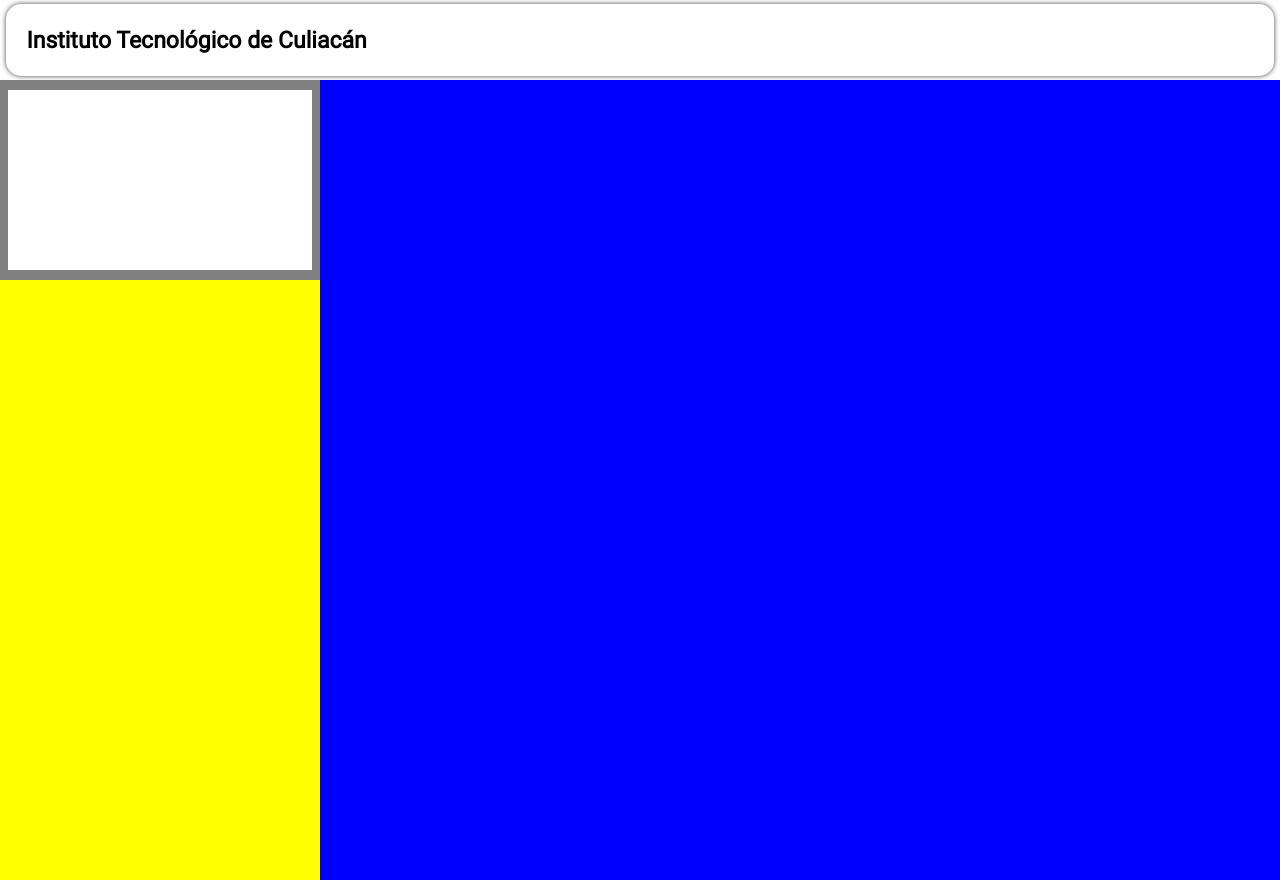
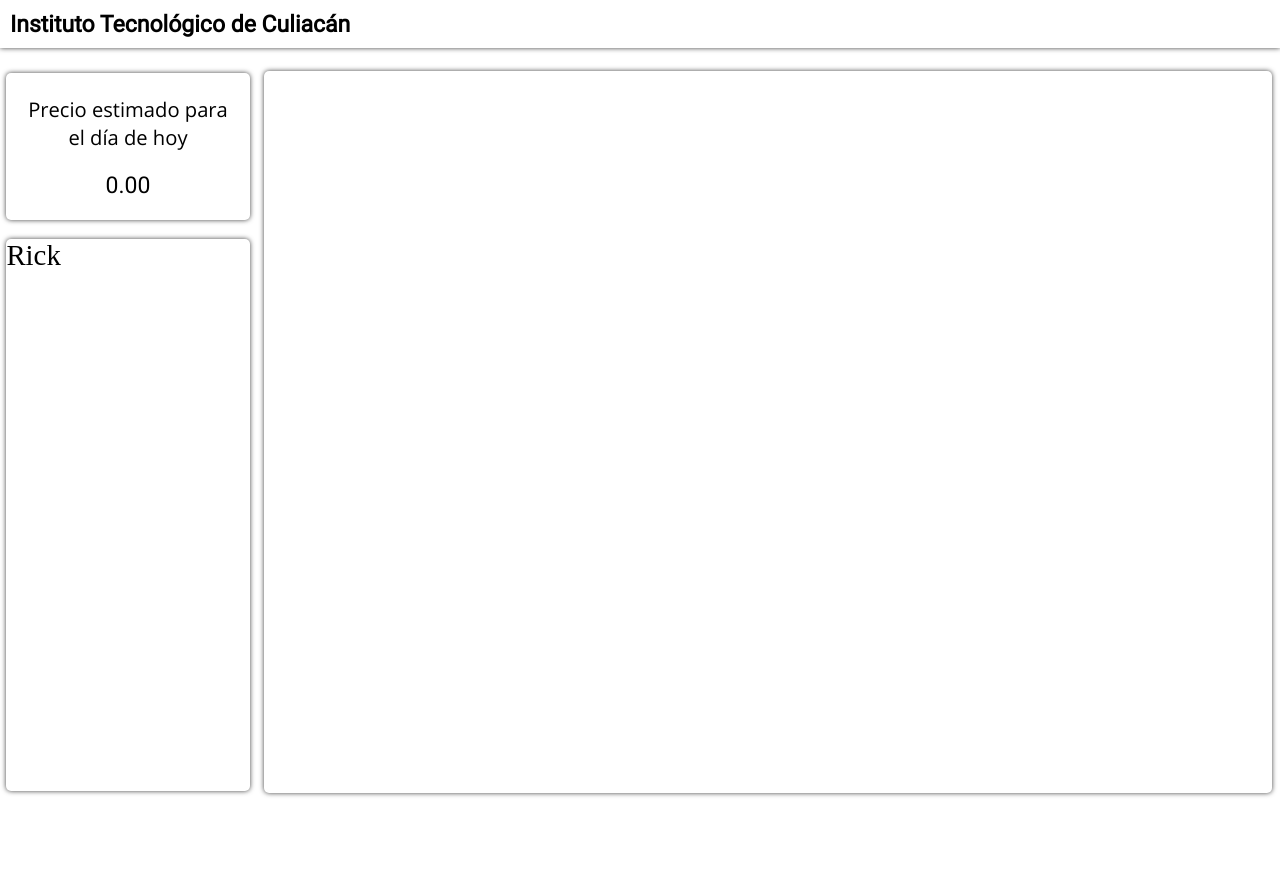
Before and after one commit to papatronic/papatronic, a React (Create React App) app: page / in a window 1280 px wide. After the commit the page ends 800 px from the top, so only its background shows below. Built offline with nearby package versions, Linux system fonts and the light colour scheme.

Commit message:
Added some style changes, cards where markup'd and some fonts were added in compression due to font-face shenanigans #7

```diff
--- a/src/routes/Home.js
+++ b/src/routes/Home.js
@@ -1,8 +1,6 @@
 import React, { Component } from 'react';
 import { Redirect } from 'react-router-dom';
 import { AppContext } from '../contexts/AppContext';
-import GridContainer from '../components/Grid';
-import Navbar from '../components/Navbar';
 import '../styles/home.css';
 
 class Home extends Component {
@@ -13,26 +11,30 @@
   render() {
     return (
       !this.context.supported ? <Redirect to='/browser-not-supported' /> :
-      <GridContainer className="HomeContainer">
-        <Navbar className="HomeNavbar">
-          <div className="HomeNavbarItem">
-            <h4 id="HomeNavbarText">Instituto Tecnológico de Culiacán</h4>
+      <div className="GridParentContainer">
+        <div className="NavbarContainer">
+          <nav className="NavbarCard Shadow">
+            <h1 className="NavTitle">Instituto Tecnológico de Culiacán</h1>
+          </nav>
+        </div>
+        <div className="ContentGridParentContainer">
+
+          <div className="FilterCardsParentContainer">
+            <div className="ActualPriceCard Shadow BorderRadius">
+              <div className="ActualPriceText">Precio estimado para el día de hoy</div>
+              <div className="ActualPriceNumber">0.00</div>
+            </div>
+            <div className="FilterCard Shadow BorderRadius">Rick</div>
           </div>
-        </Navbar>
-        <GridContainer className="HomeItemsContainer">
-          <GridContainer className="FiltersContainer">
-            <div className="ActualPriceContainer">
-              <div className="ActualPriceCard">
 
-              </div>
-            </div>
-            <div className="FiltersCardContainer">
+          <div className="ChartCardContainer">
+            <div className="ChartCard Shadow BorderRadius">
 
             </div>
-          </GridContainer>
-          <div className="TableContainer"></div>
-        </GridContainer>
-      </GridContainer>
+          </div>
+
+        </div>
+      </div>
     );
   }
 }
--- a/src/styles/home.css
+++ b/src/styles/home.css
@@ -1,62 +1,92 @@
-.HomeContainer {
-  grid-template-rows: 10% 90%;
+.Shadow {
+  -webkit-box-shadow: 0px 0px 5px 0px rgba(0,0,0,0.75);
+  -moz-box-shadow: 0px 0px 5px 0px rgba(0,0,0,0.75);
+  box-shadow: 0px 0px 5px 0px rgba(0,0,0,0.75);
 }
 
-.HomeNavbar {
+.BorderRadius {
+  -webkit-border-radius: 5px;
+  -moz-border-radius: 5px;
+  border-radius: 5px;
+}
+
+.GridParentContainer {
+  display: grid;
+  height: 100vh;
+  align-content: space-between;
+  grid-template-rows: 6% 92%;
+}
+
+.NavbarContainer {
+  display: flex;
+  background-color: purple;
+}
+
+.NavbarCard {
+  display: flex;
+  align-items: center;
+  background-color: white;
+  width: 100%;
+  height: 100%;
+}
+
+.NavTitle {
+  margin-left: 10px;
+  font-size: 0.8em;
+  font-family: "Roboto-Regular";
+}
+
+.ContentGridParentContainer {
+  display: grid;
+  grid-template-columns: 20% 80%;
+}
+
+.FilterCardsParentContainer {
+  display: flex;
+  flex-direction: column;
+  justify-content: space-around;
+  align-items: center;
+}
+
+.ActualPriceCard {
+  display: flex;
+  flex-direction: column;
+  height: 20%;
+  width: 95%;
+  justify-content: space-evenly;
+  align-items: center;
+  text-align: center;
+}
+
+.ActualPriceText {
+  width: 90%;
+  overflow: hidden;
+  font-size: 0.7em;
+  font-family: "OpenSans-Regular";
+}
+
+.ActualPriceNumber {
+  font-size: 0.8em;
+  overflow: hidden;
+  font-family: "Roboto-Regular";
+}
+
+.FilterCard {
+  height: 75%;
+  width: 95%;
+  background-color: white;
+  display: flex;
+}
+
+.ChartCardContainer {
   display: flex;
   justify-content: center;
   align-items: center;
 }
 
-.HomeNavbarItem {
-  display: flex;
-  -webkit-border-radius: 15px;
-  -moz-border-radius: 15px;
-  -webkit-box-shadow: 0px 0px 5px 0px rgba(0,0,0,0.75);
-  -moz-box-shadow: 0px 0px 5px 0px rgba(0,0,0,0.75);
-  box-shadow: 0px 0px 5px 0px rgba(0,0,0,0.75);
-  background-color: white;
-  width: 99%;
-  height: 90%;
-  border-radius: 15px;
-  align-items: center;
-}
-
-#HomeNavbarText {
-  margin-left: 20px;
-  font-size: 0.8em;
-  text-align: center;
-  font-family: "Roboto-Regular";
-}
-
-.HomeItemsContainer {
-  background-color: black;
-  grid-template-columns: 25% 75%;
-}
-
-.FiltersContainer {
-  background-color: white;
-  grid-template-rows: 25% 75%;
-}
-
-.TableContainer {
-  background-color: blue;
-}
-
-.ActualPriceContainer {
-  display: flex;
-  justify-content: center;
-  align-items: center;
-  background-color: gray;
-}
-
-.ActualPriceCard {
+.ChartCard {
   display: flex;
   background-color: white;
-  height: 90%;
-  width: 95%
+  height: 98%;
+  width: 98.5%;
 }
-
-.FiltersCardContainer {
-  background-color: yellow;
-}
```
Also changed, not shown: 2 other files (tests, documents, lock files or other folders).
